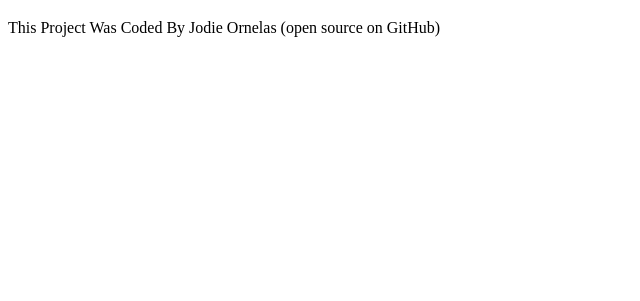
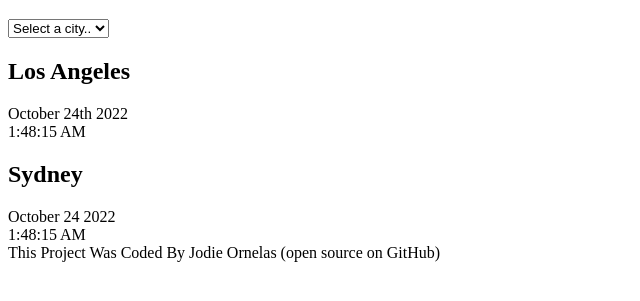
Before and after one commit to JodieOrnelas/world-clock-project, a plain HTML site: page index.html in a window 1280 px wide. Shown: the part 61-362 px from the top of the page, without its empty margins (0-640 px from the left). Drawn offline with Linux system fonts and the light colour scheme.

Commit message:
Added Basic HTML

```diff
--- a/index.html
+++ b/index.html
@@ -8,7 +8,27 @@
     <link rel="stylesheet" href="./src/style.css" />
   </head>
   <body>
-    <h1>World Clock</h1>
+    <div class="container">
+      <h1>World Clock</h1>
+
+      <select>
+        <option value="">Select a city..</option>
+        <option value="">London</option>
+        <option value="">New York</option>
+        <option value="">Paris</option>
+      </select>
+
+      <div class="city">
+        <h2>Los Angeles</h2>
+        <div class="date">October 24th 2022</div>
+        <div class="time">1:48:15 AM</div>
+      </div>
+      <div class="city">
+        <h2>Sydney</h2>
+        <div class="date">October 24 2022</div>
+        <div class="time">1:48:15 AM</div>
+      </div>
+    </div>
     <footer>
       This Project Was Coded By Jodie Ornelas <a>(open source on GitHub)</a>
     </footer>
```
